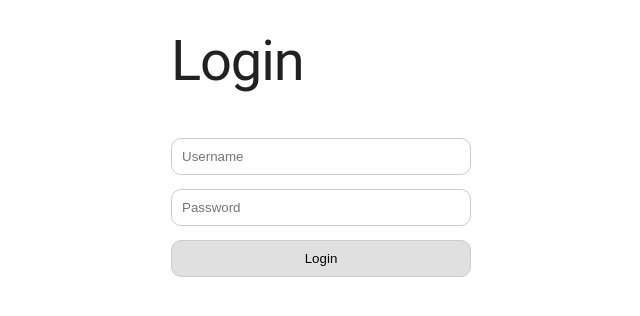
After one commit to FredVomJupiter/Backend-Chatapp, a Django app: page /login/ in a window 1280 px wide. The commit adds this page. Shown: the top 316 px of the page, without its empty margins (319-959 px from the left). Run offline with Django 4.2, Linux system fonts and the light colour scheme.

Commit message:
implemented login auth & logout

```diff
--- /dev/null
+++ b/first_django_app/chat/templates/login/login.html
@@ -0,0 +1,47 @@
+<link rel="stylesheet" href="https://fonts.googleapis.com/icon?family=Material+Icons">
+<link rel="stylesheet" href="https://code.getmdl.io/1.3.0/material.indigo-pink.min.css">
+<script defer src="https://code.getmdl.io/1.3.0/material.min.js"></script>
+
+
+<style>
+    .login-form {
+        margin: 0 auto;
+        display: flex;
+        flex-direction: column;
+        gap: 1rem;
+        width: 300px;
+    }
+
+    input {
+        padding: 10px;
+        border-radius: 10px;
+        border: 1px solid #ccc;
+        width: 100%;
+    }
+
+    button {
+        padding: 10px;
+        border-radius: 10px;
+        border: 1px solid #ccc;
+        width: 100%;
+        background-color: #e0e0e0;
+    }
+
+    button:hover {
+        background-color: #ccc;
+    }
+</style>
+
+
+
+<form action="" method="post" class="login-form">
+    <h1>Login</h1>
+    {% csrf_token %}
+    <label for="username">
+        <input type="text" name="username" id="username" placeholder="Username">
+    </label>
+    <label for="password">
+        <input type="password" name="password" id="password" placeholder="Password">
+    </label>
+    <button type="submit">Login</button>
+</form>
--- /dev/null
+++ b/first_django_app/chat/templates/logout/logout.html
@@ -0,0 +1,3 @@
+<h1>You successfully logged out</h1>
+
+<a href="{% url 'login' %}">Login</a>
--- a/first_django_app/chat/views.py
+++ b/first_django_app/chat/views.py
@@ -1,12 +1,33 @@
 from django.shortcuts import render
 from .models import Message, Chat
 from django.template import RequestContext
+from django.contrib.auth.models import User
+from django.contrib.auth import authenticate, login, logout
 
 # Create your views here.
 def index(request):
+    if request.method == 'POST' and request.POST['logout'] == 'logout':
+        logout(request)
+        return render(request, 'logout/logout.html')
     if request.method == 'POST':
         print("Received data: " + request.POST['generalmessage'])
         myChat = Chat.objects.get(id=1)
         Message.objects.create(text=request.POST['generalmessage'], chat=myChat, author=request.user, receiver=request.user)
     chatMessages = Message.objects.filter(chat__id=1)
     return render(request, 'chat/index.html', {'messages': chatMessages})
+
+
+def login_check(request):
+    if request.method == 'POST':
+        username = request.POST.get('username')
+        password = request.POST.get('password')
+        user = authenticate(username=username, password=password)
+        if user is not None:
+            login(request, user)
+            print("User logged in")
+            return render(request, 'chat/index.html')
+        else:
+            print("User not logged in")
+            return render(request, 'login/login.html')
+    else:
+        return render(request, 'login/login.html')
--- a/first_django_app/first_django_app/urls.py
+++ b/first_django_app/first_django_app/urls.py
@@ -18,8 +18,11 @@ from django.contrib import admin
 from django.urls import path
 
 from chat.views import index
+from chat.views import login_check
 
 urlpatterns = [
     path('admin/', admin.site.urls),
     path('chat/', index),
+    path('login/', login_check, name='login'),
+    path('logout/', index, name='logout')
 ]
```
Also changed, not shown: first_django_app/chat/templates/chat/index.html (+27 -0 lines).
